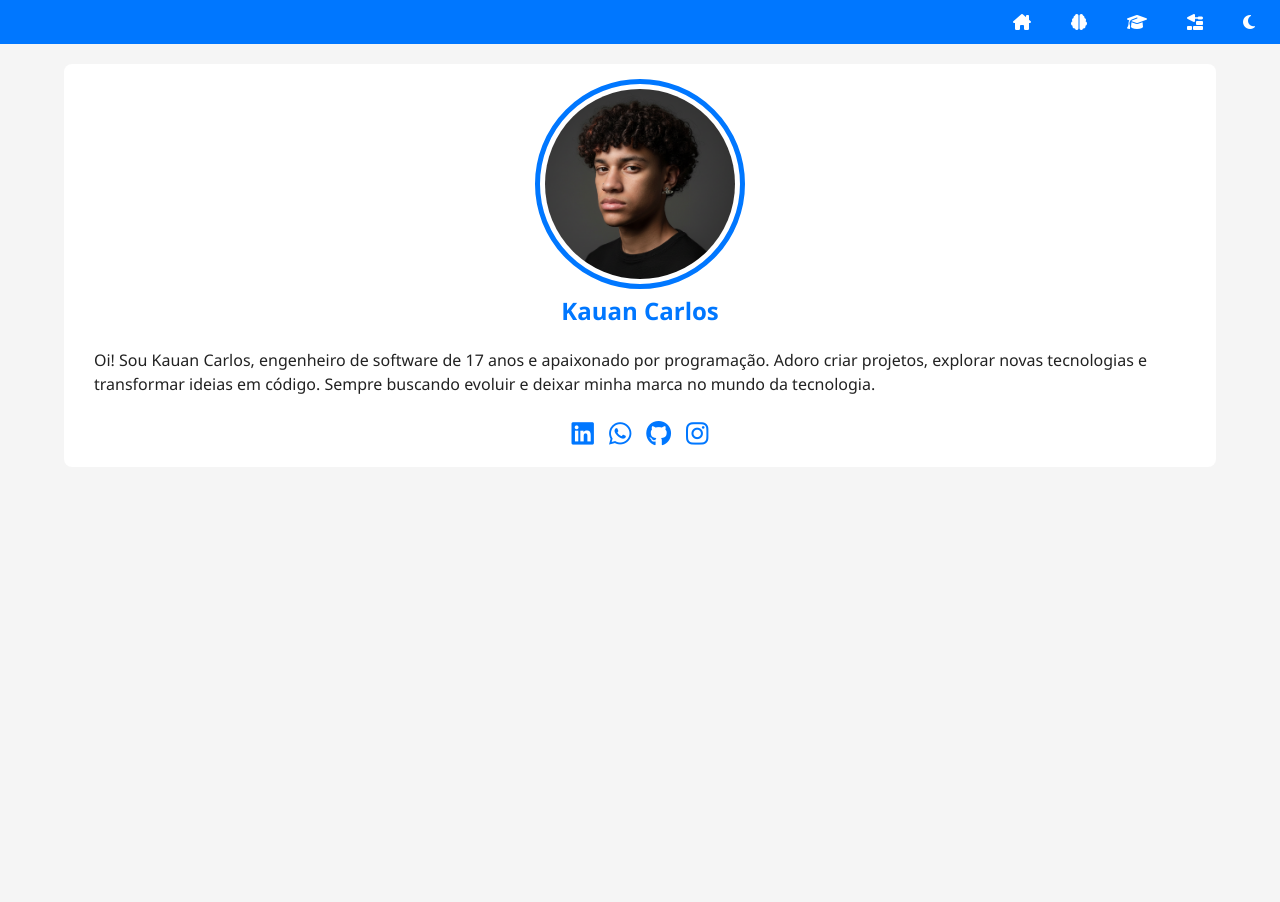
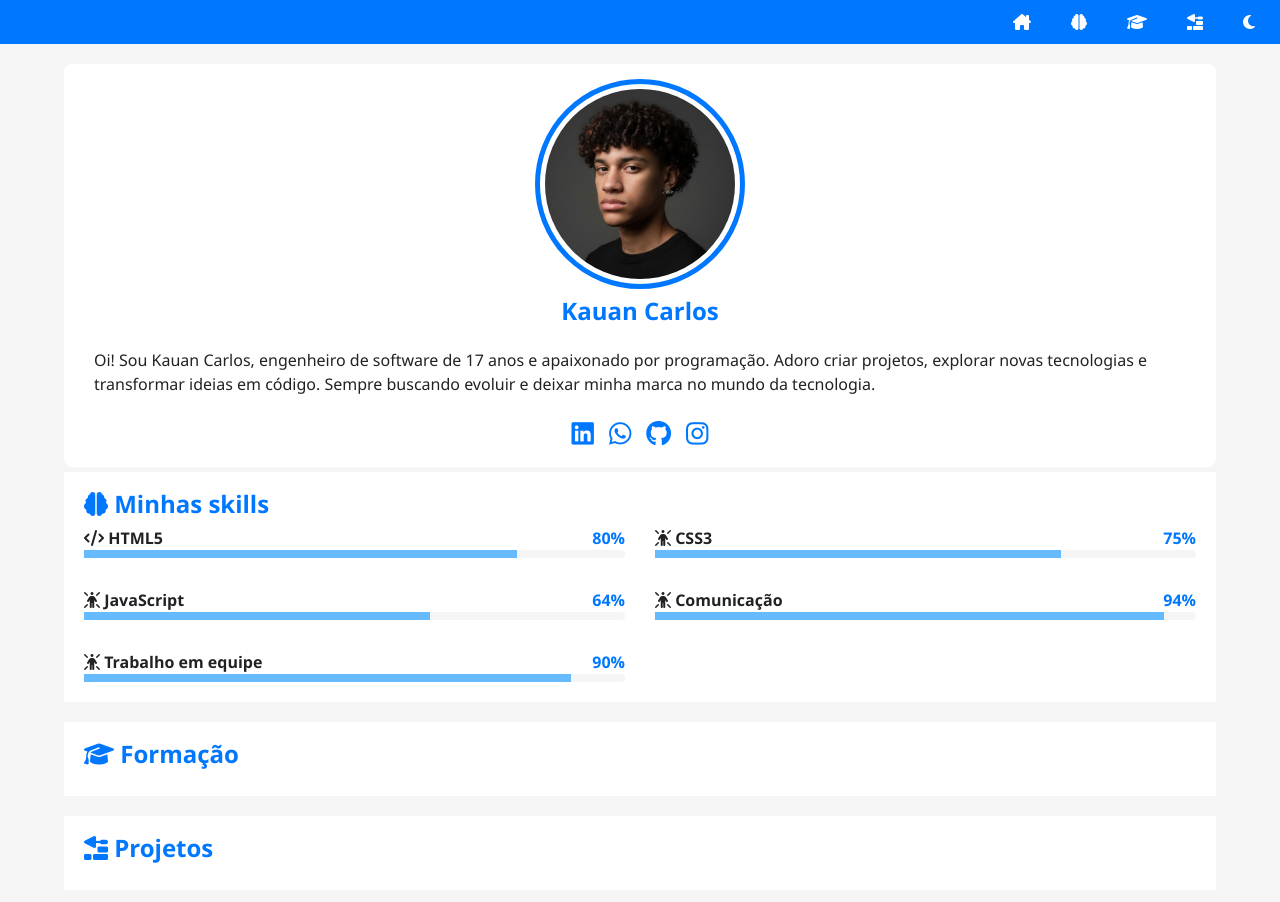
Before and after one commit to k4uazn/meu-portfolio, a plain HTML site: page index.html in a window 1280 px wide. Before the commit the page ends 800 px from the top, so only its background shows below. Drawn offline with Linux system fonts and the light colour scheme.

Commit message:
atualizado portifolio

```diff
--- a/estilos/style.css
+++ b/estilos/style.css
@@ -102,3 +102,50 @@ p{
   color: var(--destaque-inverso);
   transition: color 0.5s;
 }
+#detalhes{
+  grid-column: 2;
+}
+article{
+  background-color: var(--fundo-card);
+  padding: 20px;
+  margin-bottom: 20px;
+
+}
+h2{
+  color: var(--destaque);
+  margin-bottom: 10px;
+}
+#skill-container{
+  display: grid;
+  grid-template-columns: 1fr;
+  gap: 30px;
+}
+.info{
+  display: flex;
+  justify-content: space-between;
+  align-items: center;
+}
+.nome{
+  font-weight: bold;
+  color: var(--texto);
+}
+.porcen{
+  font-weight: bold;
+  color: var(--destaque);
+}
+.barra{
+  width: 100%;
+  height: 8px;
+  background-color: var(--fundo-principal);
+  border-radius: 4px;
+}
+.progresso{
+  height: 100%;
+  background-color: var(--destaque-inverso);
+}
+
+@media screen  and (min-width:768px) {
+  #skill-container{
+    grid-template-columns: 1fr 1fr;
+  }
+}
--- a/index.html
+++ b/index.html
@@ -26,7 +26,7 @@
             <h1>Kauan Carlos</h1>
             <p>Oi! Sou Kauan Carlos, engenheiro de software de 17 anos e apaixonado por programação. Adoro criar projetos, explorar novas tecnologias e transformar ideias em código. Sempre buscando evoluir e deixar minha marca no mundo da tecnologia.</p>
             <div id="social">
-                <a href="www.linkedin.com/in/kauan-carlos " target="_blank" rel="nofollow"><i class="fa-brands fa-linkedin"></i></a>
+                <a href="https://www.linkedin.com/in/kauan-carlos" target="_blank" rel="nofollow"><i class="fa-brands fa-linkedin"></i></a>
                 <a href="https://wa.me/message/JABMNNESCGI2D1 " target="_blank" rel="nofollow"><i class="fa-brands fa-whatsapp"></i></a>
                 <a href="https://github.com/k4uazn" target="_blank" rel="nofollow"><i class="fa-brands fa-github"></i></a>
                 <a href="https://www.instagram.com/404.kauazn?igsh=MTYwb3Rremt4bTcwZg==" target="_blank" rel="nofollow"><i class="fa-brands fa-instagram"></i></a>
@@ -34,7 +34,98 @@
             </div>
         </section>
         <section id="detalhes">
+            <article id="skills">
+                <h2> <i class="fa-solid fa-brain"></i> Minhas skills</h2>
 
+            <div id="skill-container">
+                    <div class="items">
+                        <div class="info">
+                            <span class="nome">
+                             <i class="fa-solid fa-code"></i>   HTML5
+                            </span>
+                            <span class="porcen">
+                                80%
+                            </span>
+                        </div>
+                        <div class="barra">
+                        <div class="progresso" style="width: 80%;">
+                        </div>
+                        </div>
+                </div>
+
+                     <div class="items">
+                        <div class="info">
+                            <span class="nome">
+                            <i class="fa-solid fa-person-rays"></i>   CSS3
+                            </span>
+                            <span class="porcen">
+                                75%
+                            </span>
+                        </div>
+                        <div class="barra">
+                        <div class="progresso" style="width: 75%;">
+
+                        </div>
+                        </div>
+                    </div>
+                           <div class="items">
+                        <div class="info">
+                            <span class="nome">
+                            <i class="fa-solid fa-person-rays"></i>    JavaScript
+                            </span>
+                            <span class="porcen">
+                                64%
+                            </span>
+                        </div>
+                        <div class="barra">
+                        <div class="progresso" style="width: 64%;">
+
+                        </div>
+                        </div>
+                    </div>
+
+                    <div class="items">
+                        <div class="info">
+                            <span class="nome">
+                            <i class="fa-solid fa-person-rays"></i>   Comunicação
+                            </span>
+                            <span class="porcen">
+                                94%
+                            </span>
+                        </div>
+                        <div class="barra">
+                        <div class="progresso" style="width: 94%;">
+
+                        </div>
+                        </div>
+                    </div>
+
+                    <div class="items">
+                        <div class="info">
+                            <span class="nome">
+                            <i class="fa-solid fa-person-rays"></i>   Trabalho em equipe
+                            </span>
+                            <span class="porcen">
+                                90%
+                            </span>
+                        </div>
+                        <div class="barra">
+                        <div class="progresso" style="width: 90%;">
+
+                        </div>
+                        </div>
+                    </div>
+                </div>
+
+
+            </article>
+            <article class="formacao">
+                <h2> <i class="fa-solid fa-graduation-cap"></i> Formação</h2>
+
+            </article>
+            <article class="projetos">
+                <h2> <i class="fa-solid fa-trowel-bricks"></i> Projetos</h2>
+            </article>
         </section>
     </main>
     <footer>
```
